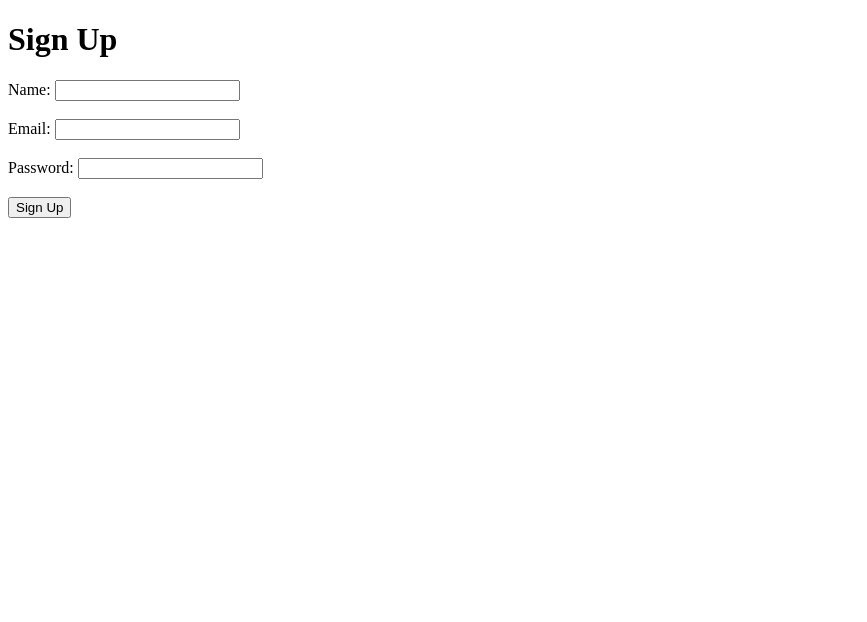
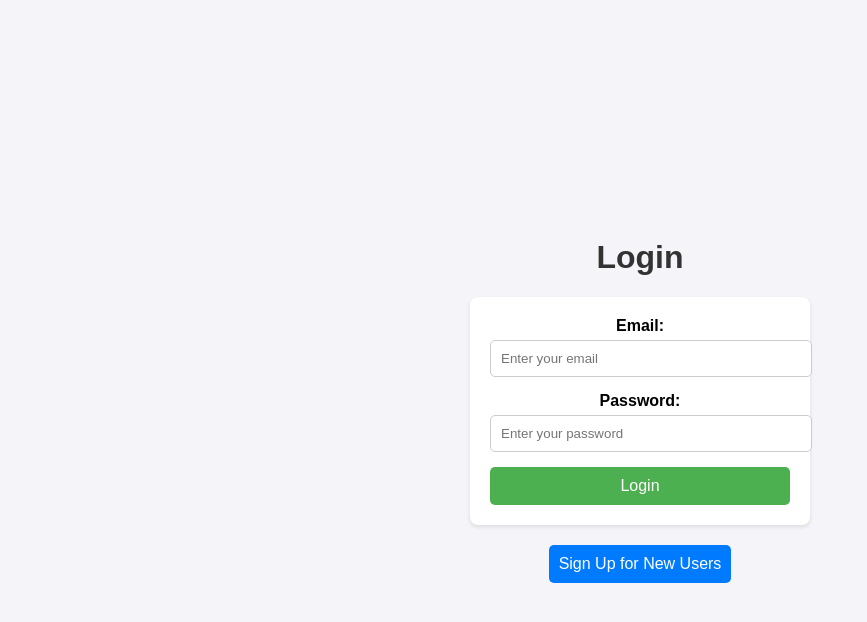
Before and after one commit to Anubhav0103/expensetracker2, a website: page src/public/index.html in a window 1280 px wide. Shown: the whole page, without its empty margins (0-867 px from the left). Drawn offline with Linux system fonts and the light colour scheme.

Commit message:
Add files via upload

```diff
--- a/src/public/index.html
+++ b/src/public/index.html
@@ -3,42 +3,107 @@
 <head>
     <meta charset="UTF-8">
     <meta name="viewport" content="width=device-width, initial-scale=1.0">
-    <title>Sign Up</title>
+    <title>Login</title>
+    <style>
+        body {
+            font-family: Arial, sans-serif;
+            background-color: #f4f4f9;
+            margin: 0;
+            display: flex;
+            flex-direction: column;
+            align-items: center;
+            justify-content: center;
+            height: 100vh;
+        }
+
+        h1 {
+            color: #333;
+        }
+
+        form {
+            background-color: #fff;
+            padding: 20px;
+            border-radius: 8px;
+            box-shadow: 0 2px 4px rgba(0, 0, 0, 0.1);
+            width: 300px;
+            text-align: center;
+        }
+
+        label {
+            display: block;
+            margin-bottom: 5px;
+            font-weight: bold;
+        }
+
+        input {
+            width: 100%;
+            padding: 10px;
+            margin-bottom: 15px;
+            border: 1px solid #ccc;
+            border-radius: 5px;
+        }
+
+        button {
+            width: 100%;
+            padding: 10px;
+            background-color: #4caf50;
+            color: white;
+            border: none;
+            border-radius: 5px;
+            cursor: pointer;
+            font-size: 16px;
+        }
+
+        button:hover {
+            background-color: #45a049;
+        }
+
+        .signup {
+            margin-top: 20px;
+        }
+
+        .signup button {
+            background-color: #007bff;
+        }
+
+        .signup button:hover {
+            background-color: #0056b3;
+        }
+    </style>
 </head>
 <body>
-    <h1>Sign Up</h1>
-    <form id="signup-form">
-        <label for="name">Name:</label>
-        <input type="text" id="name" required>
-        <br><br>
+    <h1>Login</h1>
+    <form id="login-form">
         <label for="email">Email:</label>
-        <input type="email" id="email" required>
-        <br><br>
+        <input type="email" id="email" placeholder="Enter your email" required>
+
         <label for="password">Password:</label>
-        <input type="password" id="password" required>
-        <br><br>
-        <button type="submit">Sign Up</button>
+        <input type="password" id="password" placeholder="Enter your password" required>
+
+        <button type="submit">Login</button>
     </form>
+    <div class="signup">
+        <button onclick="window.location.href='signup.html'">Sign Up for New Users</button>
+    </div>
 
     <script>
-        const form = document.getElementById('signup-form');
+        const form = document.getElementById('login-form');
         form.addEventListener('submit', (e) => {
             e.preventDefault();
 
-            const name = document.getElementById('name').value.trim();
             const email = document.getElementById('email').value.trim();
             const password = document.getElementById('password').value.trim();
 
-            fetch('http://localhost:3000/signup', {
+            fetch('http://localhost:3000/login', {
                 method: 'POST',
                 headers: { 'Content-Type': 'application/json' },
-                body: JSON.stringify({ name, email, password }),
+                body: JSON.stringify({ email, password }),
             })
                 .then((res) => res.json())
                 .then((data) => {
                     alert(data.message);
-                    if (data.message === 'Signup successful') {
-                        form.reset();
+                    if (data.message === 'Login successful') {
+                        window.location.href = 'dashboard.html'; // Redirect to the dashboard (create it later if needed)
                     }
                 })
                 .catch((err) => {
--- a/src/server.js
+++ b/src/server.js
@@ -2,6 +2,8 @@ const express = require('express');
 const bodyParser = require('body-parser');
 const cors = require('cors');
 const signupRoutes = require('./routes/signupRoutes');
+const loginRoutes = require('./routes/loginRoutes');
+
 
 const app = express();
 const PORT = 3000;
@@ -12,6 +14,7 @@ app.use(express.static('public'));
 
 
 app.use('/signup', signupRoutes);
+app.use('/login', loginRoutes);
 
 app.listen(PORT, () => {
     console.log(`Server is running on http://localhost:${PORT}`);
```
Also changed, not shown: src/controllers/loginController.js (added, +23 -0 lines), src/routes/loginRoutes.js (added, +8 -0 lines).
